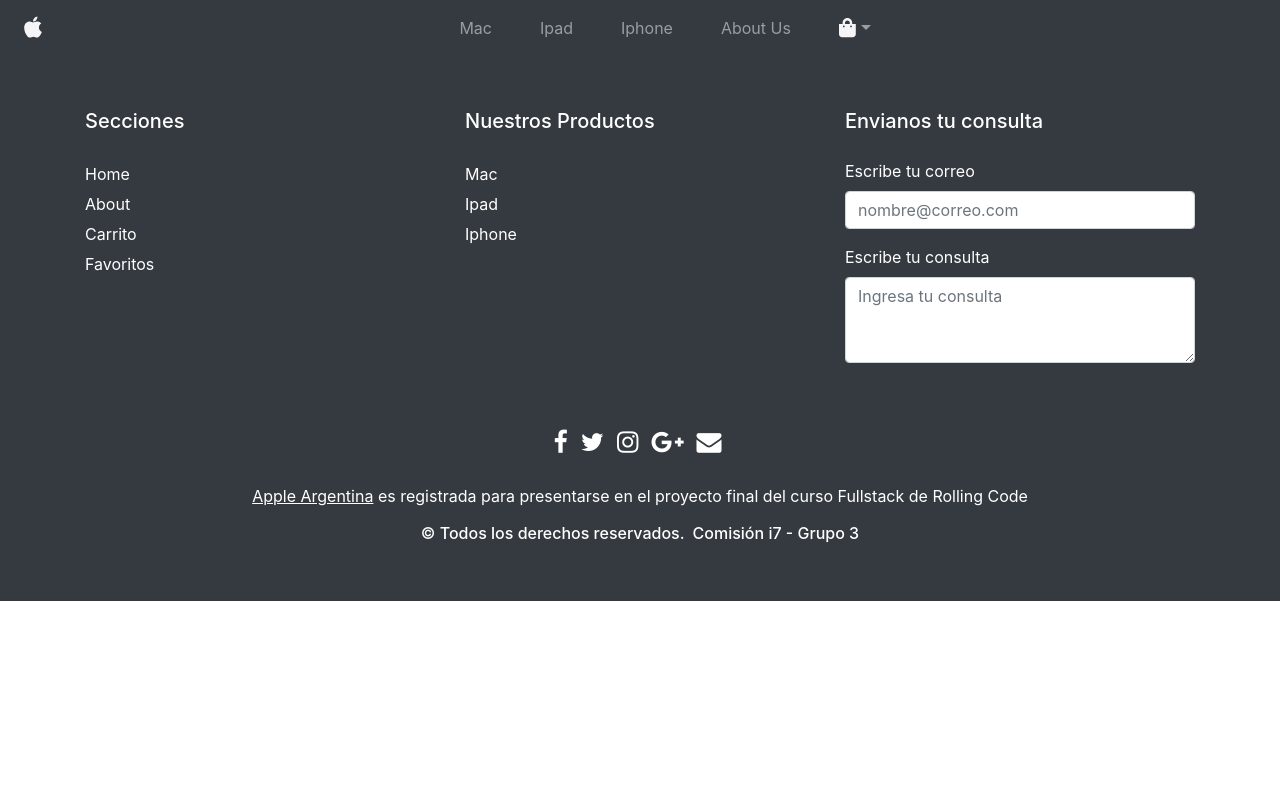
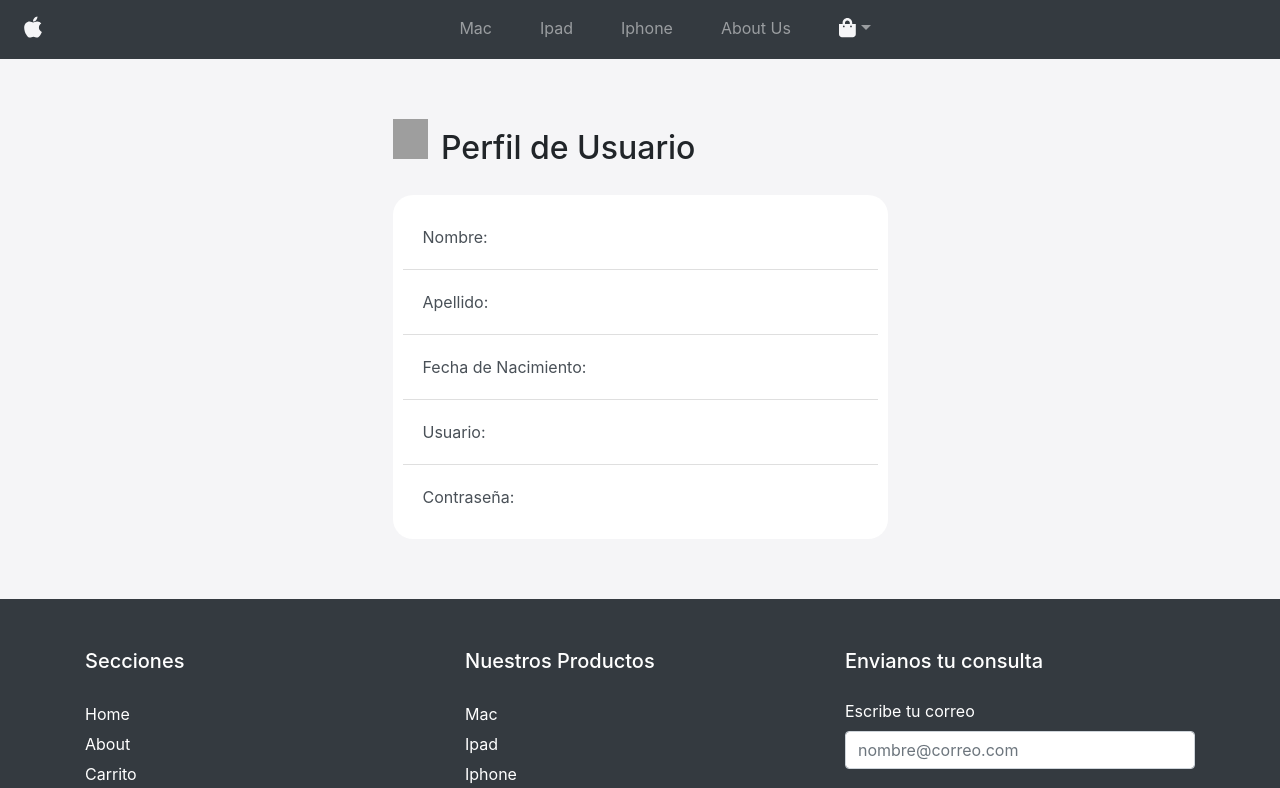
Before and after one commit to karo18delgado/Proyecto-Final-RollingCode, a React (Create React App) app: page /perfilUsuario in a window 1280 px wide. Shown: the top 788 px of the page. Built offline with nearby package versions, Linux system fonts and the light colour scheme; grey boxes are pictures that could not be loaded; a web font is replaced by a local one.

Commit message:
Agrego Perfil Usuario con modal para editar datos

```diff
--- a/src/App.js
+++ b/src/App.js
@@ -11,6 +11,7 @@ import CardsIphone from './components/CardsIphone';
 import Login from "./components/Login"
 import NavbarAdmin from './components/Admin/NavbarAdmin';
 import AdminUsuarios from './components/Admin/AdminUsuarios';
+import PerfilUsuario from './components/PerfilUsuario';
 
 function App() {
   return (
@@ -34,6 +35,9 @@ function App() {
         <Route path="/login">
           <Login />
         </Route>
+        <Route path="/perfilUsuario">
+          <PerfilUsuario />
+        </Route>
         <Route path="/admin">
           <NavbarAdmin />
           <Route path="/admin/admin-usuarios">
--- /dev/null
+++ b/src/assets/perfilusuario.css
@@ -0,0 +1,11 @@
+body {
+    background-color: #f5f5f7;
+}
+.logo-sección-perfil{
+    width: 35px;
+    height: 40px;
+    text-align: center;
+    display: inline-block;
+    vertical-align: initial;
+    margin-right: 5px;
+}
--- a/src/components/Login.jsx
+++ b/src/components/Login.jsx
@@ -41,7 +41,7 @@ export default function Login() {
             </Form.Control.Feedback>
           </Form.Group>
 
-          <Button className="button-class" type="submit">
+          <Button  to="perfilUsuario" as={NavLink}  className="button-class" type="submit">
             Iniciar sesion
           </Button>
           <Form.Text>
--- /dev/null
+++ b/src/components/PerfilUsuario.jsx
@@ -0,0 +1,221 @@
+import React, { useState } from "react";
+import "../assets/perfilusuario.css";
+import {
+  Button,
+  Col,
+  Container,
+  Form,
+  ListGroup,
+  Modal,
+  Row,
+} from "react-bootstrap";
+
+export default function PerfilUsuario() {
+  const [show1, setShow] = useState(false);
+  const [show2, setShow2] = useState(false);
+  const [show3, setShow3] = useState(false);
+  const [show4, setShow4] = useState(false);
+  const [show5, setShow5] = useState(false);
+
+  const handleClose1 = () => setShow(false);
+  const handleClose2 = () => setShow2(false);
+  const handleClose3 = () => setShow3(false);
+  const handleClose4 = () => setShow4(false);
+  const handleClose5 = () => setShow5(false);
+
+  const handleShow1 = () => setShow(true);
+  const handleShow2 = () => setShow2(true);
+  const handleShow3 = () => setShow3(true);
+  const handleShow4 = () => setShow4(true);
+  const handleShow5 = () => setShow5(true);
+
+  return (
+    <div>
+      <Container style={{ padding: "60px" }}>
+        <Row>
+          <Col md={{ span: 6, offset: 3 }}>
+            <h2 style={{paddingBottom:'20px'}}>
+            <img
+                    className="logo-sección-perfil"
+                    src="https://www.apple.com/v/accessibility/p/images/overview/hero_logo__bchmmzjnvys2_large_2x.png"
+                    alt=""
+                />{" "}
+              Perfil de Usuario</h2>
+            <ListGroup
+              style={{
+                backgroundColor: "#fff",
+                padding: "10px",
+                borderRadius: "20px",
+              }}
+              variant="flush"
+            >
+              <ListGroup.Item action onClick={handleShow1} style={{padding:'20px'}}>
+                Nombre:
+              </ListGroup.Item>
+              <Modal show={show1} onHide={handleClose1}>
+                <Modal.Header closeButton>
+                  <Modal.Title>Editar Nombre</Modal.Title>
+                </Modal.Header>
+                <Modal.Body style={{padding:'40px'}}>
+                  <Form.Group
+                    className="name-div"
+                    controlId="validationCustom01"
+                  >
+                    <Form.Control required type="text" placeholder="Nombre"  />
+                    <Form.Control.Feedback>Looks good!</Form.Control.Feedback>
+                  </Form.Group>
+                </Modal.Body>
+                <Modal.Footer>
+                  <Button variant="secondary" onClick={handleClose1}>
+                    Close
+                  </Button>
+                  <Button variant="primary" onClick={handleClose1}>
+                    Save Changes
+                  </Button>
+                </Modal.Footer>
+              </Modal>
+
+              <ListGroup.Item action onClick={handleShow2} style={{padding:'20px'}} >Apellido:</ListGroup.Item>
+              <Modal show={show2} onHide={handleClose2}>
+                <Modal.Header closeButton>
+                  <Modal.Title>Editar Apellido</Modal.Title>
+                </Modal.Header>
+                <Modal.Body style={{padding:'40px'}}>
+                  <Form.Group
+                    className="lastname-div"
+                    controlId="validationCustom02"
+                  >
+                    <Form.Control
+                      required
+                      type="text"
+                      placeholder="Apellidos"
+                    />
+                    <Form.Control.Feedback>Looks good!</Form.Control.Feedback>
+                  </Form.Group>
+                </Modal.Body>
+                <Modal.Footer>
+                  <Button variant="secondary" onClick={handleClose2}>
+                    Close
+                  </Button>
+                  <Button variant="primary" onClick={handleClose2}>
+                    Save Changes
+                  </Button>
+                </Modal.Footer>
+              </Modal>
+
+              <ListGroup.Item  action onClick={handleShow3} style={{padding:'20px'}} >
+                Fecha de Nacimiento:
+              </ListGroup.Item>
+              <Modal show={show3} onHide={handleClose3}>
+                <Modal.Header closeButton>
+                  <Modal.Title>Editar Fecha de Nacimiento</Modal.Title>
+                </Modal.Header>
+                <Modal.Body style={{padding:'40px'}}>
+                  <Form.Group
+                    className="container"
+                    controlId="validationCustom04"
+                  >
+                    <Form.Control
+                      type="date"
+                      min="1900-01-01"
+                      max="2100-12-31"
+                      placeholder="Fecha de nacimiento"
+                      required
+                      style={{width:'80%'}}
+                    />
+                    <Form.Control.Feedback type="invalid">
+                      Ingrese una fecha de nacimiento válido.
+                    </Form.Control.Feedback>
+                  </Form.Group>
+                </Modal.Body>
+                <Modal.Footer>
+                  <Button variant="secondary" onClick={handleClose3}>
+                    Close
+                  </Button>
+                  <Button variant="primary" onClick={handleClose3}>
+                    Save Changes
+                  </Button>
+                </Modal.Footer>
+              </Modal>
+
+              <ListGroup.Item action onClick={handleShow4} style={{padding:'20px'}} >Usuario:</ListGroup.Item>
+              <Modal show={show4} onHide={handleClose4}>
+                <Modal.Header closeButton>
+                  <Modal.Title>Editar Usuario</Modal.Title>
+                </Modal.Header>
+                <Modal.Body style={{padding:'40px'}}>
+                  <Form.Group
+                    className="container"
+                    controlId="validationCustom03"
+                  >
+                    <Form.Control
+                      type="text"
+                      placeholder="Nombre de usuario"
+                      required
+                      style={{width:'80%'}}
+                    />
+                    <Form.Control.Feedback type="invalid">
+                      Ingrese un nombre de usuario válido.
+                    </Form.Control.Feedback>
+                  </Form.Group>
+                </Modal.Body>
+                <Modal.Footer>
+                  <Button variant="secondary" onClick={handleClose4}>
+                    Close
+                  </Button>
+                  <Button variant="primary" onClick={handleClose4}>
+                    Save Changes
+                  </Button>
+                </Modal.Footer>
+              </Modal>
+
+              <ListGroup.Item action onClick={handleShow5} style={{padding:'20px'}} >Contraseña:</ListGroup.Item>
+              <Modal show={show5} onHide={handleClose5}>
+                <Modal.Header closeButton>
+                  <Modal.Title>Editar Usuario</Modal.Title>
+                </Modal.Header>
+                <Modal.Body style={{padding:'40px'}}>
+                  <Form.Group
+                    className="container"
+                    controlId="validationCustom05"
+                  >
+                    <Form.Control
+                      type="password"
+                      placeholder="Contraseña"
+                      pattern="(?=.*\d)(?=.*[a-z])(?=.*[A-Z]).{6,}"
+                      required
+                      style={{width:'80%'}}
+                    />
+                    <Form.Control.Feedback type="invalid">
+                      Debe contener 6 o más dígitos, una mayúscula, una
+                      minúscula y un n°.
+                    </Form.Control.Feedback>
+                    <Form.Control
+                      className="container-row"
+                      type="password"
+                      placeholder="Confirmar contraseña"
+                      required
+                      style={{width:'80%'}}
+                    />
+                    <Form.Control.Feedback type="invalid">
+                      Debe contener 6 o más dígitos, una mayúscula, una
+                      minúscula y un n°.
+                    </Form.Control.Feedback>
+                  </Form.Group>
+                </Modal.Body>
+                <Modal.Footer>
+                  <Button variant="secondary" onClick={handleClose5}>
+                    Close
+                  </Button>
+                  <Button variant="primary" onClick={handleClose5}>
+                    Save Changes
+                  </Button>
+                </Modal.Footer>
+              </Modal>
+            </ListGroup>
+          </Col>
+        </Row>
+      </Container>
+    </div>
+  );
+}
```
